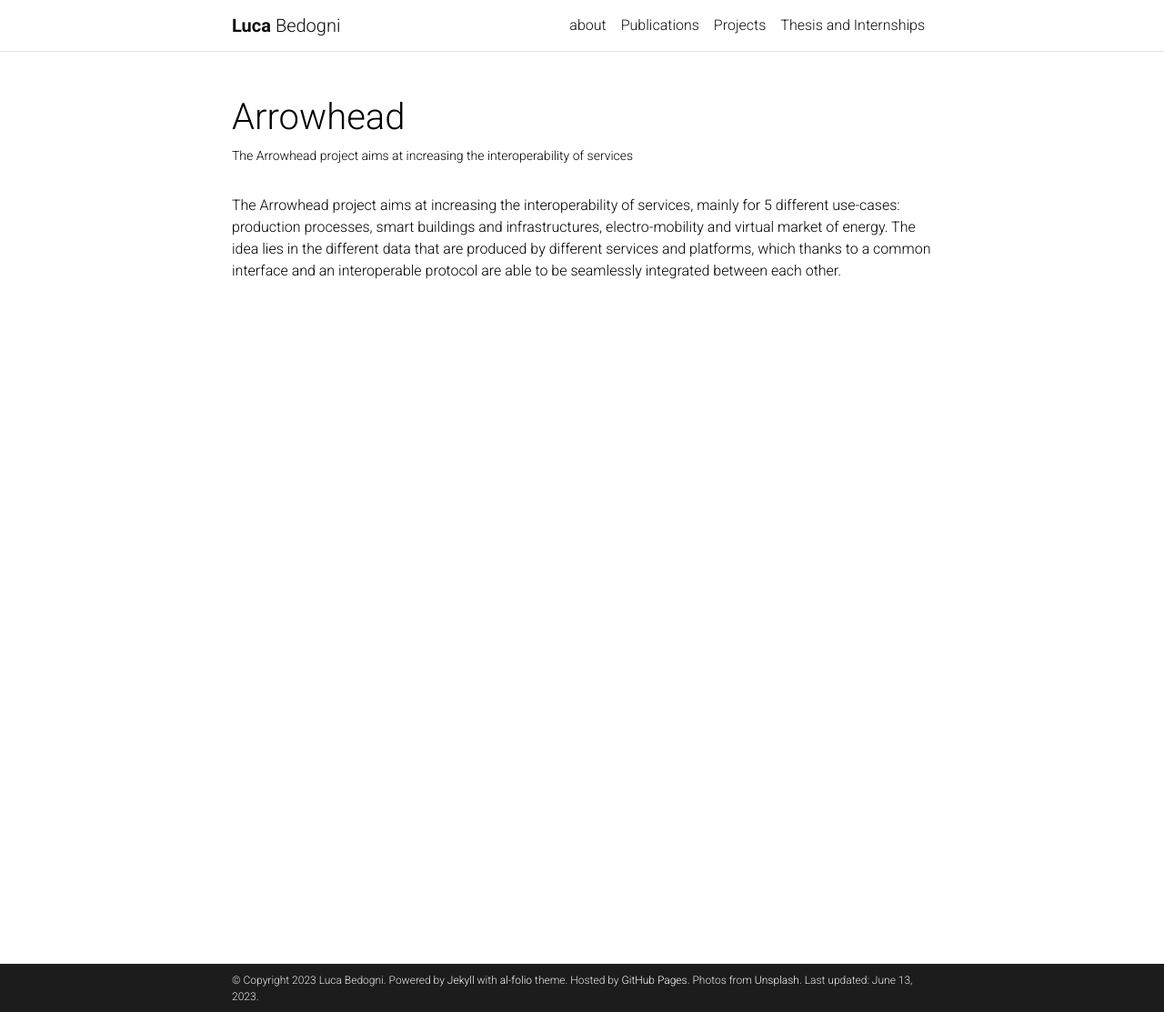
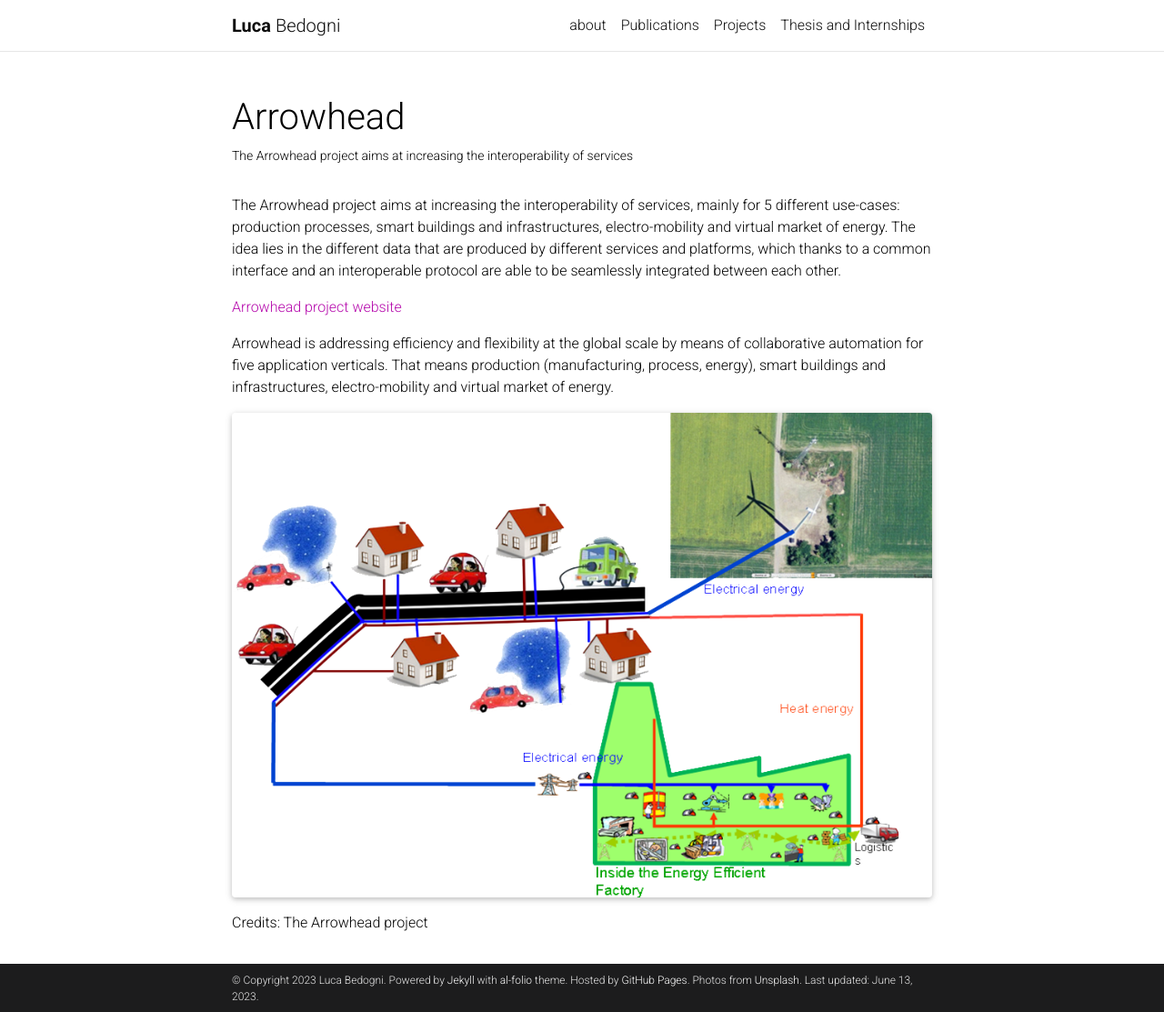
Before and after one commit to lbedogni/lbedogni.github.io, a Jekyll site: the page built from _projects/3_project.md, in a window 1280 px wide and 1113 px high. Shown: the whole window at 91% size. Built offline with Jekyll 4.4.1, drawn with Linux system fonts in a browser that asks for light colours; full-size pictures stand in for the smaller copies a plugin makes; comment, search, counter and statistics services are not loaded; a style sheet for code colours, icons or effects is not loaded.

Commit message:
Arrowhead project

```diff
--- a/_projects/3_project.md
+++ b/_projects/3_project.md
@@ -9,3 +9,10 @@
 ---
 
 The Arrowhead project aims at increasing the interoperability of services, mainly for 5 different use-cases: production processes, smart buildings and infrastructures, electro-mobility and virtual market of energy. The idea lies in the different data that are produced by different services and platforms, which thanks to a common interface and an interoperable protocol are able to be seamlessly integrated between each other.
+
+<a href="https://www.arrowheadproject.eu/">Arrowhead project website</a>
+
+Arrowhead is addressing efficiency and flexibility at the global scale by means of collaborative automation for five application verticals. That means production (manufacturing, process, energy), smart buildings and infrastructures, electro-mobility and virtual market of energy.
+
+ {% include figure.html path="assets/img/arrowhead_overview.png" title="Arrowhead Overview" class="img-fluid rounded z-depth-1" %}
+ Credits: The Arrowhead project
```
Also changed, not shown: assets/img/arrowhead_overview.png (added).
